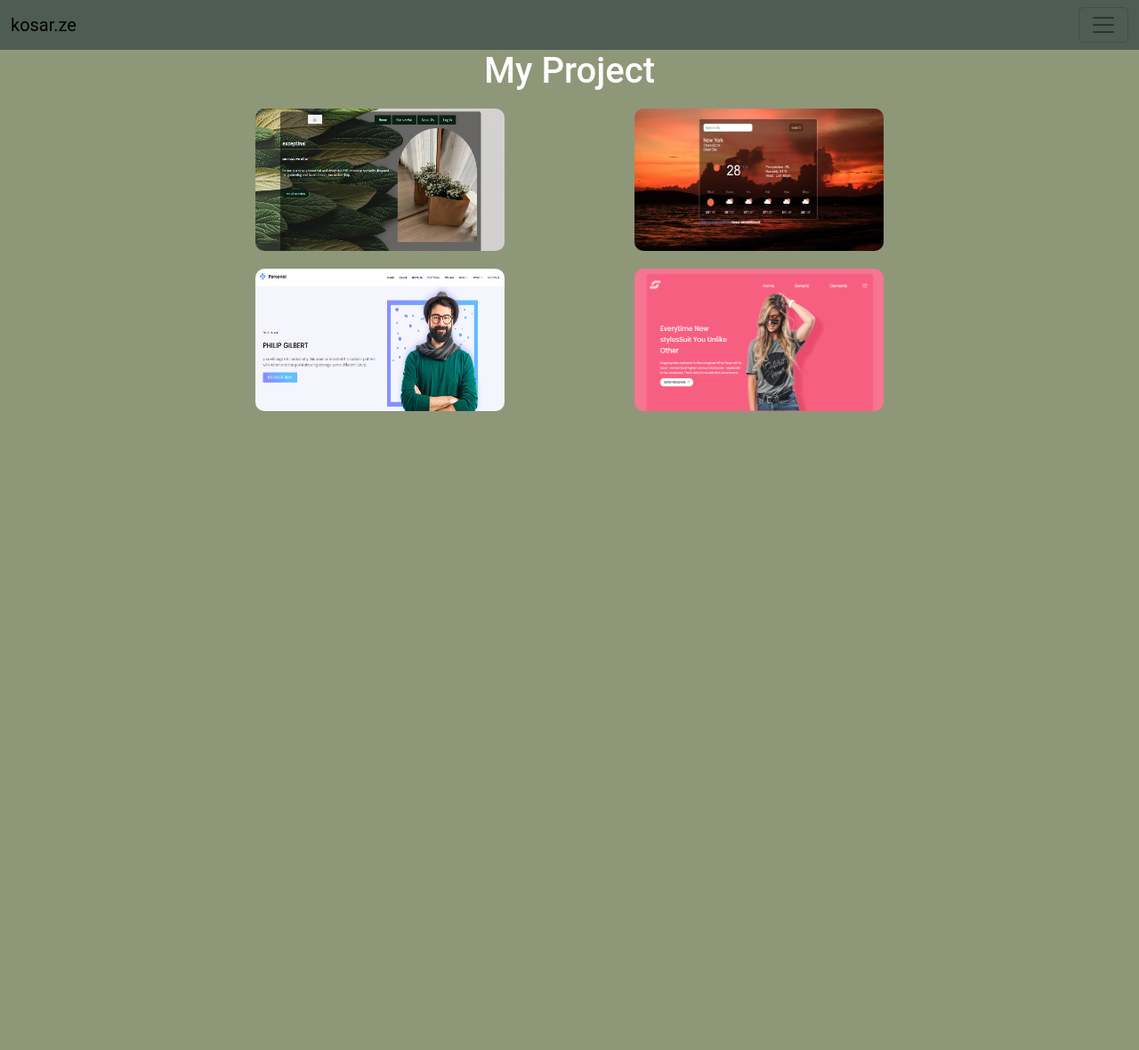
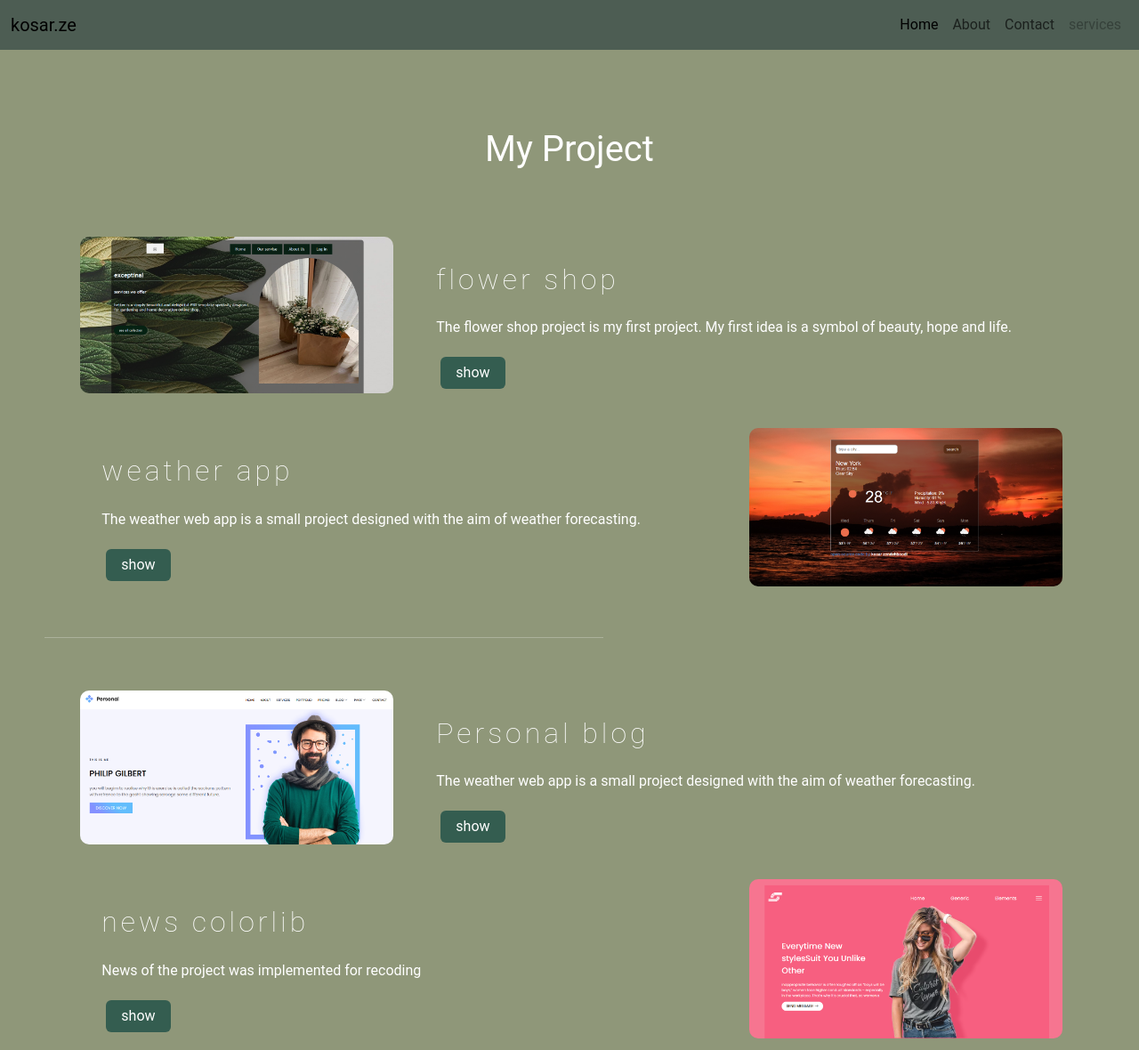
Before and after one commit to kosarz-endehboodi/resposive, a plain HTML site: page index.html in a window 1280 px wide. Shown: the whole page at 89% size. Before the commit the page ends 800 px from the top, so only its background shows below. Drawn offline with nearby package versions, Linux system fonts and the light colour scheme.

Commit message:
added new style
added new style for my project .
header fixed

```diff
--- a/index.html
+++ b/index.html
@@ -4,23 +4,23 @@
     <meta charset="UTF-8" />
     <meta name="viewport" content="width=device-width, initial-scale=1.0" />
     <title>k.ze</title>
-
+    <script
+      src="https://cdn.jsdelivr.net/npm/bootstrap@5.3.1/dist/js/bootstrap.bundle.min.js"
+      integrity="sha384-HwwvtgBNo3bZJJLYd8oVXjrBZt8cqVSpeBNS5n7C8IVInixGAoxmnlMuBnhbgrkm"
+      crossorigin="anonymous"
+    ></script>
     <link
       href="https://cdn.jsdelivr.net/npm/bootstrap@5.3.1/dist/css/bootstrap.min.css"
       rel="stylesheet"
       integrity="sha384-4bw+/aepP/YC94hEpVNVgiZdgIC5+VKNBQNGCHeKRQN+PtmoHDEXuppvnDJzQIu9"
       crossorigin="anonymous"
     />
-    <script
-      src="https://cdn.jsdelivr.net/npm/bootstrap@5.3.1/dist/js/bootstrap.bundle.min.js"
-      integrity="sha384-HwwvtgBNo3bZJJLYd8oVXjrBZt8cqVSpeBNS5n7C8IVInixGAoxmnlMuBnhbgrkm"
-      crossorigin="anonymous"
-    ></script>
 
     <link rel="stylesheet" href="src/style.css" />
   </head>
   <body>
-    <nav class="navbar navbar-light-lg header">
+    <!-- orginal -->
+    <nav class="navbar navbar-expand-lg header position-fixed">
       <div class="container-fluid">
         <a class="navbar-brand" href="#">kosar.ze</a>
         <button
@@ -34,10 +34,12 @@
         >
           <span class="navbar-toggler-icon"></span>
         </button>
-        <div class="collapse navbar-collapse" id="navbarNav">
-          <ul class="navbar-nav">
+        <div class="collapse navbar-collapse justify-content-end" id="navbarNav">
+          <ul class="navbar-nav ">
             <li class="nav-item">
-              <a class="nav-link hover active" aria-current="page" href="#">Home</a>
+              <a class="nav-link hover active" aria-current="page" href="#"
+                >Home</a
+              >
             </li>
             <li class="nav-item">
               <a class="nav-link hover" href="src/About.html">About</a>
@@ -46,7 +48,7 @@
               <a class="nav-link hover" href="src/contact.html">Contact</a>
             </li>
             <li class="nav-item">
-              <a class="nav-link  disabled" aria-disabled="true">services</a>
+              <a class="nav-link disabled" aria-disabled="true">services</a>
             </li>
           </ul>
         </div>
@@ -56,11 +58,12 @@
     <div class="myproject">
       <div class="container-fluid">
         <div class="row">
-          <div class="d-flex justify-content-center">
+          <div class="d-flex pt-3 justify-content-center">
             <h1>My Project</h1>
           </div>
-          <div class="projectPic ">
-            <div class="row d-flex justify-content-center"  >
+          <div class="projectPic pt-3">
+            <div class="row d-flex justify-content-center">
+              <div class="row hov">
                 <div class="col-md-4 text-center">
                   <a href="https://flowershops.netlify.app/"
                     ><img
@@ -69,19 +72,74 @@
                     />
                   </a>
                 </div>
+                <div
+                  class="pt-4 col-md-4 subject d-flex-col justify-content-center"
+                >
+                  <h2>flower shop</h2>
+                  <p>
+                    The flower shop project is my first project. My first idea
+                    is a symbol of beauty, hope and life.
+                  </p>
+                  <a class="btn" href="https://flowershops.netlify.app/">
+                    show
+                  </a>
+                </div>
+              </div>
+
+              <div class="row hov">
+                <div
+                  class="pt-4 col-md-4 subject d-flex-col justify-content-center"
+                >
+                  <h2>weather app</h2>
+                  <p>
+                    The weather web app is a small project designed with the aim
+                    of weather forecasting.
+                  </p>
+                  <a class="btn" href="https://weatherappkzbd.netlify.app/">
+                    show
+                  </a>
+                </div>
                 <div class="col-md-4 text-center">
                   <a href="https://weatherappkzbd.netlify.app/">
                     <img src="img/weathers.png" alt=""
                   /></a>
                 </div>
               </div>
+            </div>
+            <!-- col2 for personal blog and color lib project -->
+            <hr />
             <div class="row d-flex justify-content-center">
+              <div class="row hov">
                 <div class="col-md-4 text-center">
                   <a href="https://personalblogtest.netlify.app/"
                     ><img src="img/personalexsample.png" alt=""
                   /></a>
                 </div>
-              <div class="col-md-4  text-center">
+                <div
+                  class="pt-4 col-md-4 subject d-flex-col justify-content-center"
+                >
+                  <h2>Personal blog</h2>
+                  <p>
+                    The weather web app is a small project designed with the aim
+                    of weather forecasting.
+                  </p>
+                  <a class="btn" href="https://personalblogtest.netlify.app/">
+                    show
+                  </a>
+                </div>
+              </div>
+
+              <div class="row hov">
+                <div
+                  class="pt-4 col-md-4 subject d-flex-col justify-content-center"
+                >
+                  <h2>news colorlib</h2>
+                  <p>News of the project was implemented for recoding</p>
+                  <a class="btn" href="https://colorlibkzbd.netlify.app/">
+                    show
+                  </a>
+                </div>
+                <div class="col-md-4 text-center">
                   <a href="https://colorlibkzbd.netlify.app/"
                     ><img
                       src="img/Document — Mozilla Firefox 7_27_2023 2_54_02 AM.png"
@@ -93,5 +151,6 @@
           </div>
         </div>
       </div>
+    </div>
   </body>
 </html>
--- a/src/style.css
+++ b/src/style.css
@@ -20,9 +20,18 @@ body {
 }
 
 
-
+.navbar{
+ width: 100%;
+ z-index: 1;
+}
 .header {
     background: var(--header--background);
+
+}
+
+h1 {
+    font-weight: 400;
+    padding-bottom: 30px;
 }
 
 ul {
@@ -43,26 +52,65 @@ li a:active .active {
     color: rgb(155, 148, 202);
 }
 
+.myproject{
+    padding-top: 10%;
+    padding-bottom: 5%;
+}
 .projectPic img {
-    width: 280px;
-    height: 160px;
+    width: 100%;
+    height: 90%;
     border-radius: 10px;
     margin: 10px 2px;
     transition: 1s all;
 }
 
-/* .projectPic span{
-    margin: 20px;
+.projectPic .subject {
+    width: 62%;
+    margin: 0 auto;
+}
 
-} */
-.projectPic img:hover {
+.subject h2 {
+    letter-spacing: 4px;
+    font-weight: 100;
+    padding: 15px 0;
+}
+
+.hov {
+    border-radius: 10px;
+    transition: .5s all;
+    width: 90%;
+    margin: 10px 0;
+}
+
+hr {
+    width: 50%;
+    height: 2px;
+    margin: 3%;
+}
+
+.projectPic .hov:hover img,
+.projectPic .hov:hover {
+
     padding: 4px;
     background-color: #4d5d53;
-    z-index: 10;
+    z-index: 0;
     border-radius: 20px;
     -webkit-filter: drop-shadow(5px 3px 5px #000);
 }
 
+.btn {
+    margin: 5px;
+    color: #ffffff;
+    padding: 5px 16px;
+    background-color: #205048d0;
+    transition: 1s all;
+}
+
+.btn:hover {
+    color: #ffffff;
+    padding: 5px 16px;
+    background-color: #162b27e5;
+}
 
 
 /* about */
@@ -92,14 +140,17 @@ li a:active .active {
 .footer {
     margin: 200px auto;
 }
+
 .footer i {
     font-size: 30px;
     margin: 10px;
 }
+
 .footer i:hover {
     transition: 1s all;
     -webkit-filter: drop-shadow(2px 4px 2px var(--header--background));
 }
+
 .coded {
     display: flex;
     justify-content: center;
```
Also changed, not shown: src/app.js (added). Lines whose indentation alone changed are shown as unchanged.
